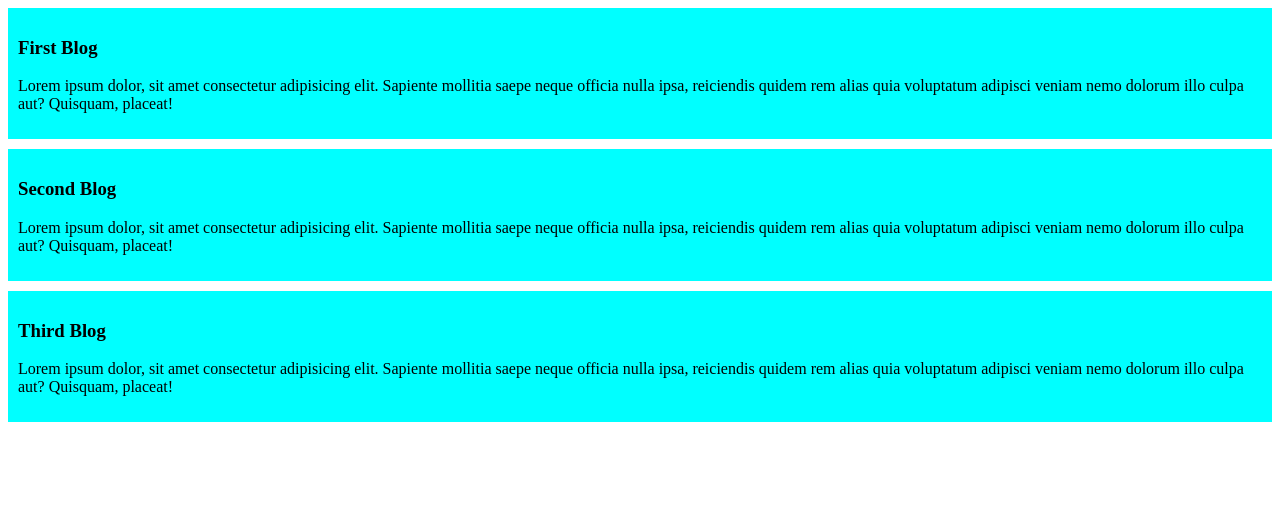
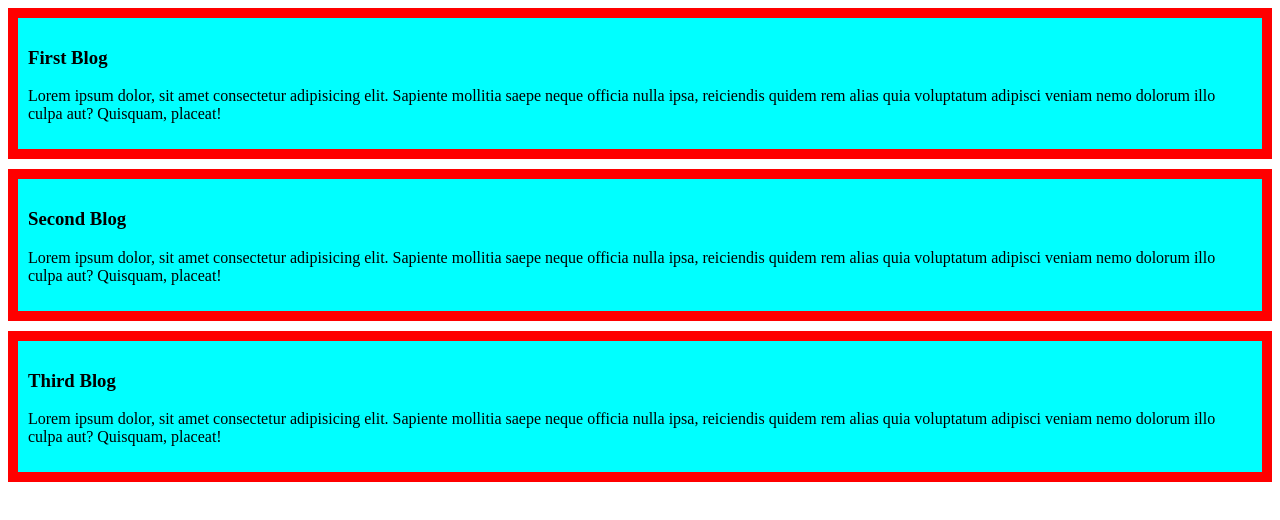
Before and after one commit to kazirifat11/new-repository, a plain HTML site: page index.html in a window 1280 px wide. Drawn offline with Linux system fonts and the light colour scheme.

```diff
--- a/styles/blog.css
+++ b/styles/blog.css
@@ -2,4 +2,5 @@ div{
     background-color: aqua;
     padding: 10px;
     margin-bottom: 10px;
+    border: 10px, solid red ;
 }
```
